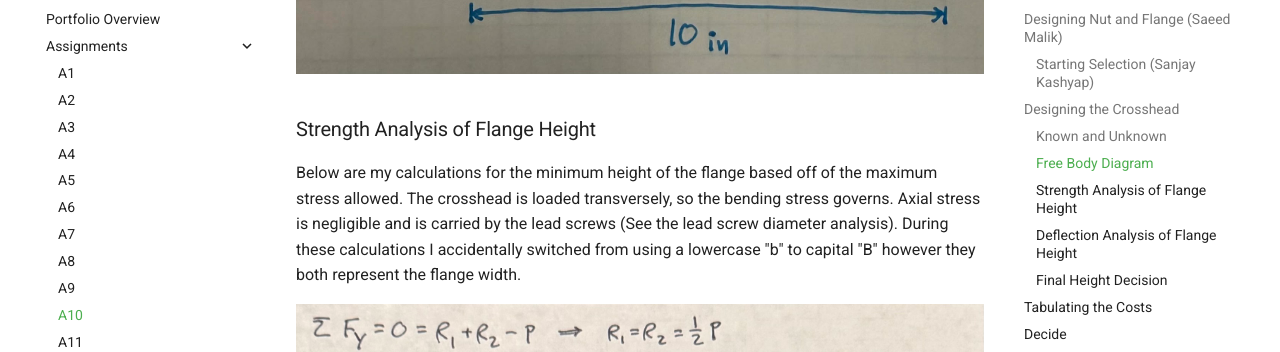
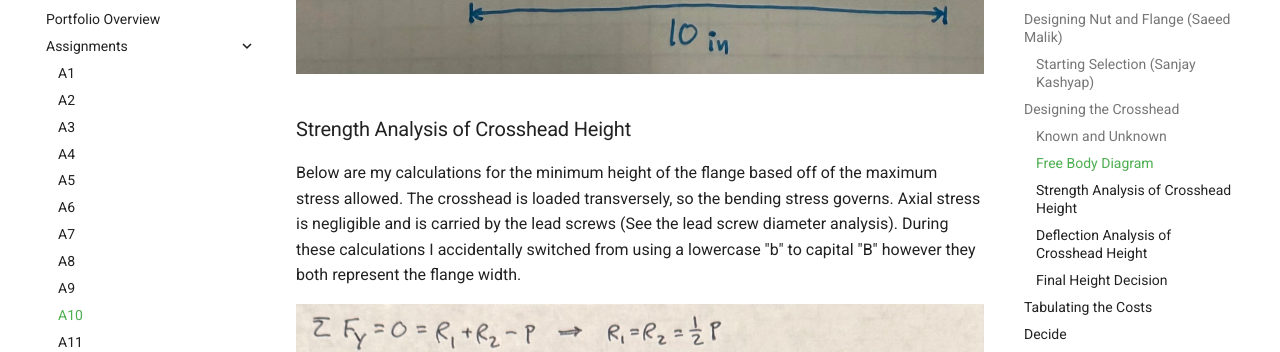
Before and after one commit to SanjayKashyap24/design-projects-portfolio, an MkDocs documentation site: the page built from docs/assignments/A10/index.md, in a window 1280 px wide and 1400 px high, scrolled down 3662 px. Shown: the part 143-495 px from the top of the window. Built offline with MkDocs 1.6.1 and Material for MkDocs 9.7.7, drawn with Linux system fonts in a browser that asks for light colours; some of the changed text lies outside the part shown.

Commit message:
Rename flange height analysis to crosshead height
Updated section titles to reflect crosshead height analysis instead of flange height.

```diff
--- a/docs/assignments/A10/index.md
+++ b/docs/assignments/A10/index.md
@@ -122,7 +122,7 @@ Below is a free body diagram of the flange. The dashed lines represent where the
   <img src="FlangeFreeBodyDiagram.jpg" alt="FlangeFreeBodyDiagram">
 </div>
 
-### Strength Analysis of Flange Height
+### Strength Analysis of Crosshead Height
 
 Below are my calculations for the minimum height of the flange based off of the maximum stress allowed. The crosshead is loaded transversely, so the bending stress governs. Axial stress is negligible and is carried by the lead screws (See the lead screw diameter analysis). During these calculations I accidentally switched from using a lowercase "b" to capital "B" however they both represent the flange width.
 
@@ -130,7 +130,7 @@ Below are my calculations for the minimum height of the flange based off of the
   <img src="FlangeHeightBasedStress.jpeg" alt="FlangeHeightBasedStress">
 </div>
 
-### Deflection Analysis of Flange Height
+### Deflection Analysis of Crosshead Height
 
 Below are my calculations for the minimum height of the flange based off of the maximum deflection allowed. During these calculations I accidentally switched from using a lowercase "b" to capital "B" however they both represent the flange width.
 
```
